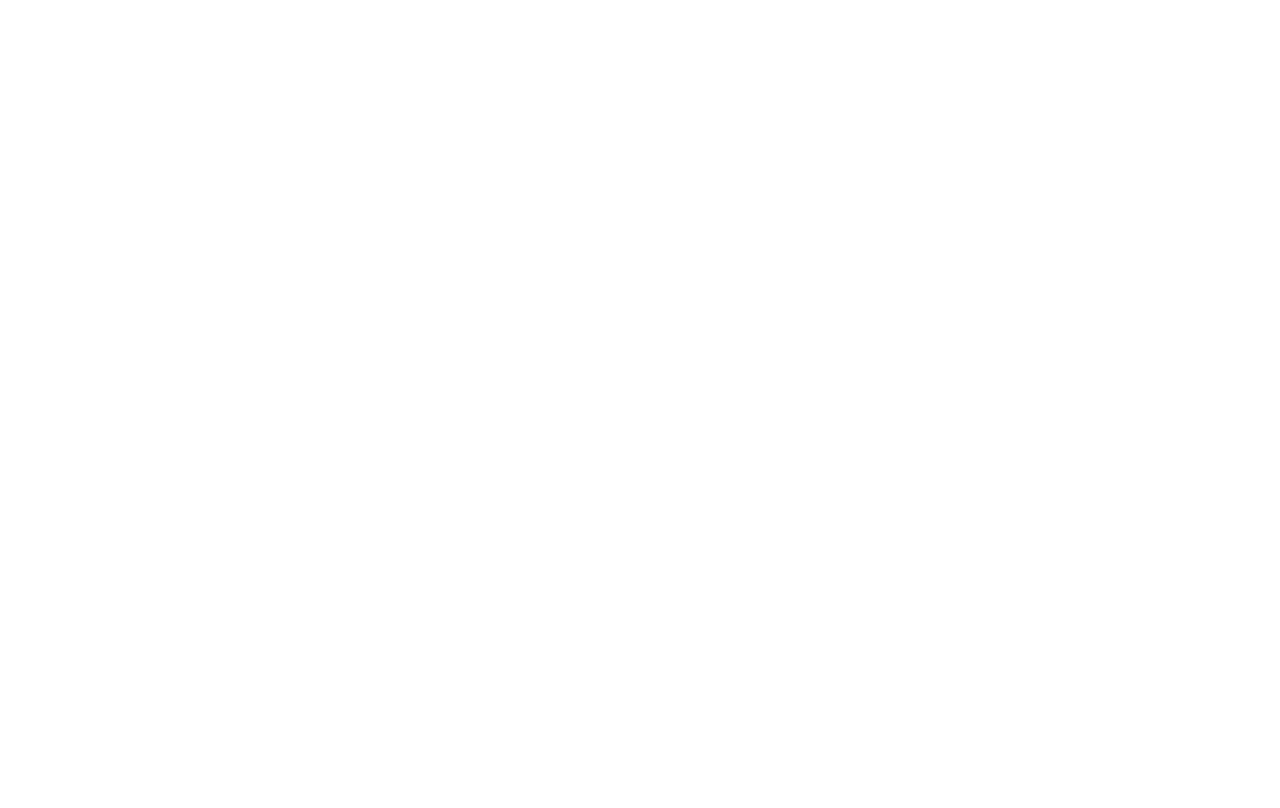
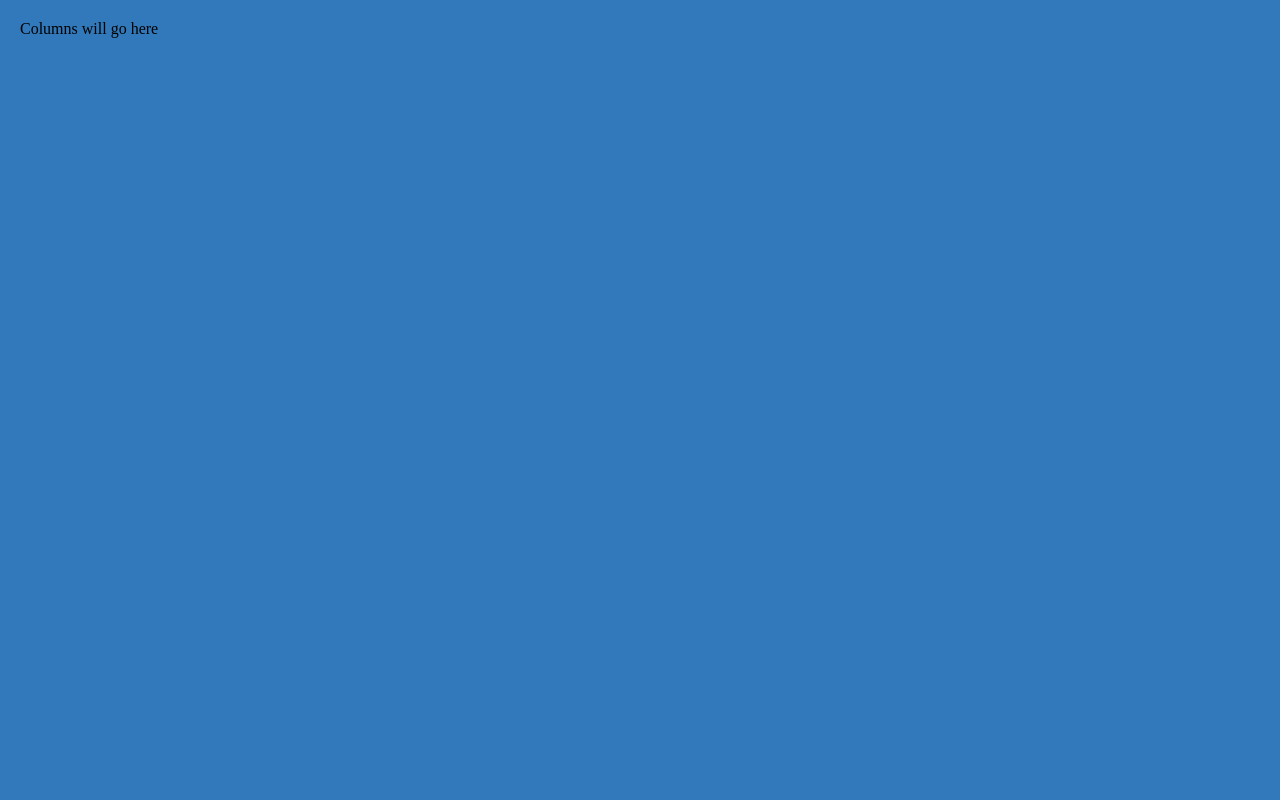
Before and after one commit to OdinVerst/trello-ts, a React (Create React App) app: page / in a window 1280 px wide. Built offline with nearby package versions, Linux system fonts and the light colour scheme.

Commit message:
Add styles-components and init style to AppContainer

```diff
--- a/package.json
+++ b/package.json
@@ -10,9 +10,11 @@
     "@types/node": "^12.20.11",
     "@types/react": "^17.0.4",
     "@types/react-dom": "^17.0.3",
+    "@types/styled-components": "^5.1.9",
     "react": "^17.0.2",
     "react-dom": "^17.0.2",
     "react-scripts": "4.0.3",
+    "styled-components": "^5.2.1",
     "typescript": "^4.2.4",
     "web-vitals": "^1.1.1"
   },
--- a/src/App.tsx
+++ b/src/App.tsx
@@ -1,5 +1,10 @@
 import React from 'react';
+import { AppContainer } from './styles';
 
 export const App = () => {
-  return null;
+  return (
+      <AppContainer>
+          Columns will go here
+      </AppContainer>
+  );
 }
--- a/src/index.css
+++ b/src/index.css
@@ -1,9 +1,9 @@
-html {
+*, *::before, *::after {
     box-sizing: border-box;
 }
 
-*, *:before, *:after {
-    box-sizing: inherit;
+body {
+    margin: 0;
 }
 
 html, body, #root {
--- /dev/null
+++ b/src/styles.ts
@@ -0,0 +1,11 @@
+import styled from "styled-components";
+
+export const AppContainer = styled.div`
+  display: flex;
+  flex-direction: row;
+  align-items: flex-start;
+  width: 100%;
+  height: 100%;
+  padding: 20px;
+  background-color: #3179ba;
+`;
```
Also changed, not shown: 1 other file (tests, documents, lock files or other folders).
